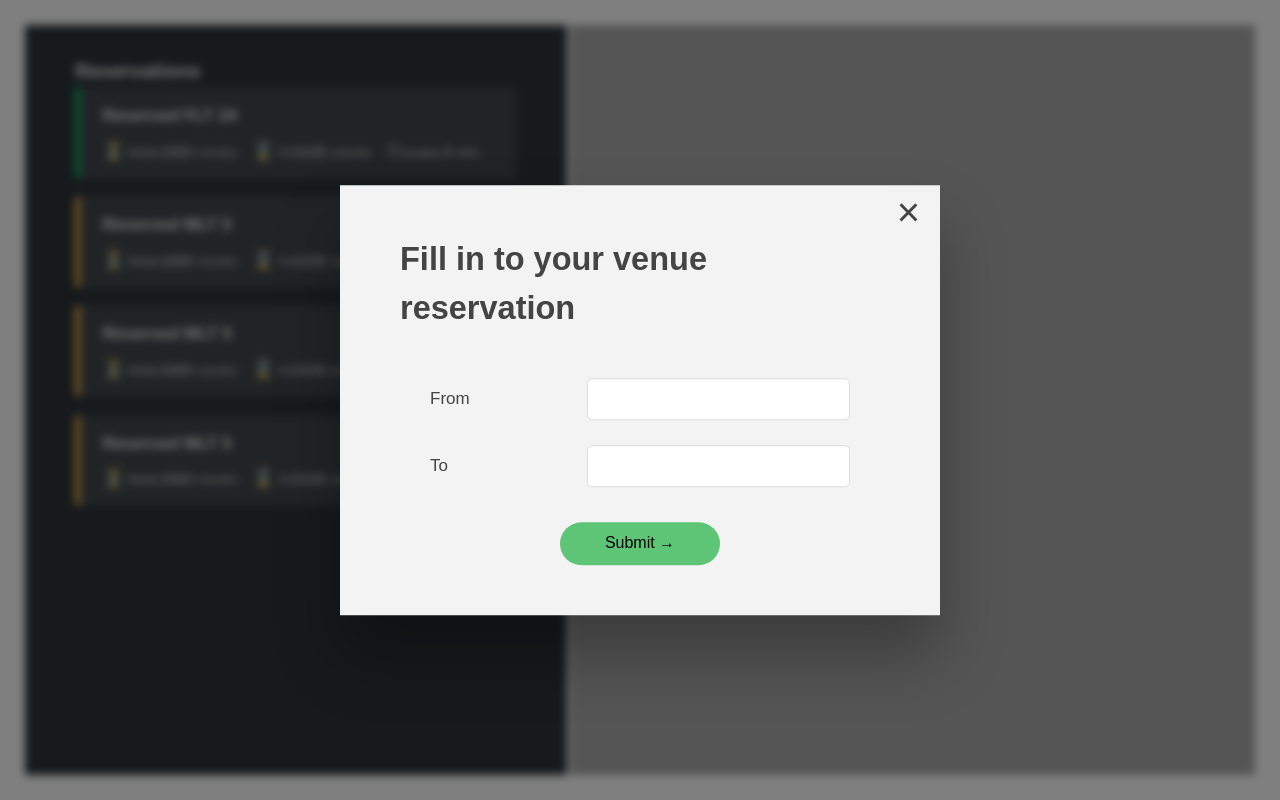
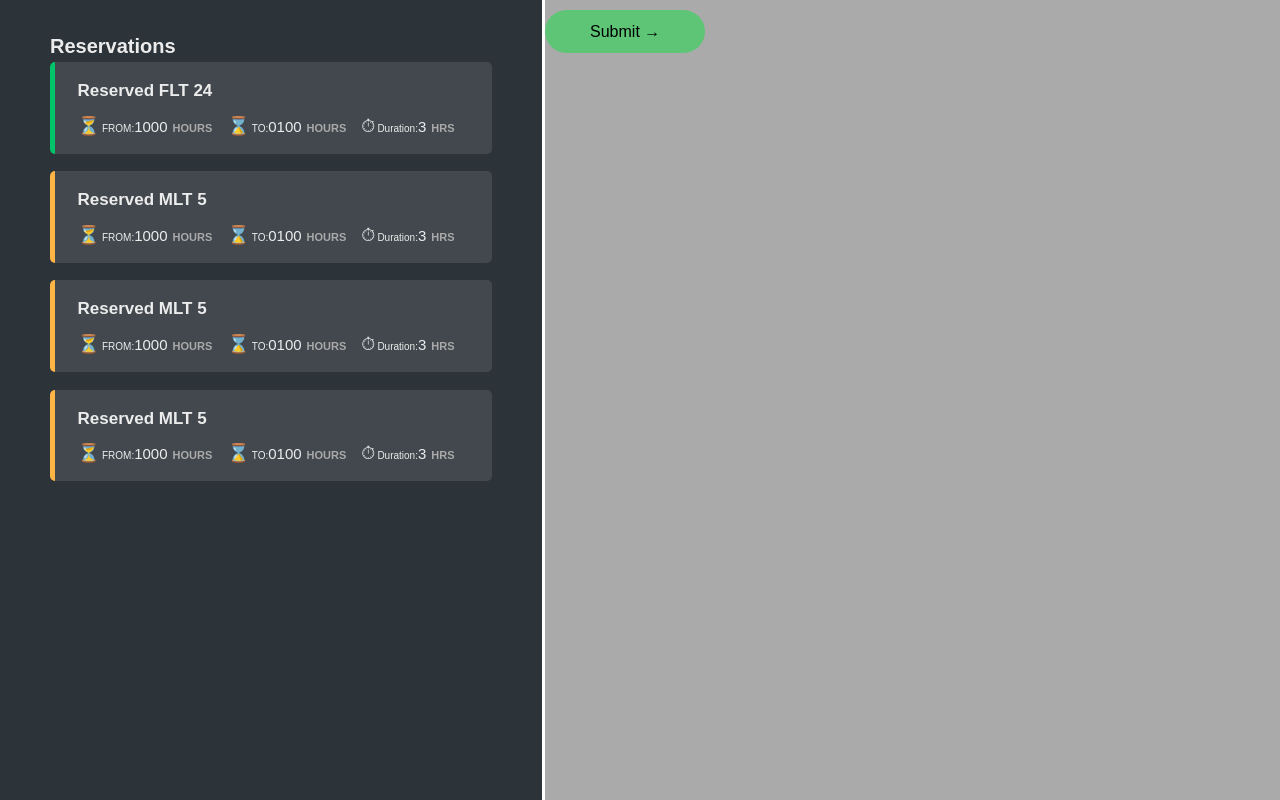
Before and after one commit to Kandy-Hamisi/venue-finder, a PHP site: page / in a window 1280 px wide. Run offline with PHP 8.4, Linux system fonts and the light colour scheme.

Commit message:
done working on the modal and form

```diff
--- a/css/style.css
+++ b/css/style.css
@@ -10,7 +10,7 @@ html {
 }
 
 body {
-    font-family: 'Manrope', sans-serif;
+    font-family: 'Poppins', sans-serif;
     color: #ececec;
     font-weight: 400;
     line-height: 1.6;
@@ -18,8 +18,6 @@ body {
     overscroll-behavior-y: none;
 
     background-color: #fff;
-    padding: 2.5rem;
-
     display: flex;
 }
 
@@ -116,64 +114,6 @@ button:focus {
 }
 
 
-/*
-.form {
-    background-color: #42484d;
-    border-radius: 5px;
-    padding: 1.5rem 2.75rem;
-    margin-bottom: 1.75rem;
-
-    display: grid;
-    grid-template-columns: 1fr 1fr;
-    gap: 0.5rem 2.5rem;
-
-    ( Match height and activity boxes )
-    height: 9.25rem;
-    transition: all 0.5s, transform 1ms;
-}
-
-.form.hidden {
-    transform: translateY(-30rem);
-    height: 0;
-    padding: 0 2.25rem;
-    margin-bottom: 0;
-    opacity: 0;
-}
-
-.form__row {
-    display: flex;
-    align-items: center;
-}
-
-.form__label {
-    flex: 0 0 25%;
-    font-size: 1.5rem;
-    font-weight: 600;
-}
-
-.form__input {
-    width: 75%;
-    padding: 0.3rem 1.1rem;
-    font-family: inherit;
-    font-size: 1.4rem;
-    border: none;
-    border-radius: 3px;
-    background-color: rgb(214, 222, 224);
-    transition: all 0.2s;
-}
-
-.form__input:focus {
-    outline: none;
-    background-color: #fff;
-}
-
-.form__btn {
-    display: none;
-}
-*/
-
-
-
 /* BLOCKS CONTAINER */
 
 #main {
@@ -198,18 +138,19 @@ button:focus {
 }
 
 /* BOOKING FORM */
+
 .modal {
-    color: #444;
+    /* color: #444; */
     position: fixed;
     top: 50%;
     left: 50%;
     transform: translate(-50%, -50%);
     max-width: 60rem;
-    background-color: #f3f3f3;
+    /* background-color: #f3f3f3; */
+    background-color: #42484d;
     padding: 5rem 6rem;
     box-shadow: 0 4rem 6rem rgba(0, 0, 0, 0.3);
     z-index: 1000;
-    transition: all 0.5s;
 }
 
 .overlay {
@@ -238,25 +179,35 @@ button:focus {
     gap: 2.5rem;
 }
 
-.modal__form label {
+.modal__form--label {
     font-size: 1.7rem;
     font-weight: 500;
 }
 
-.modal__form input {
+/* .modal__form input */
+.modal__form--input {
     font-size: 1.7rem;
     padding: 1rem 1.5rem;
     border: 1px solid #ddd;
     border-radius: 0.5rem;
+    background-color: rgb(214, 222, 224);
+    transition: all 0.5s, transform 1ms;
 }
 
-.modal__form button {
+/* .form__input:focus {
+    outline: none;
+    background-color: #fff;
+} */
+
+/* .modal__form button */
+.modal__form--btn {
     grid-column: 1 / span 2;
     justify-self: center;
     margin-top: 1rem;
 }
 
-.btn--close-form {
+
+.btn--close-modal {
     font-family: inherit;
     color: inherit;
     position: absolute;
@@ -268,7 +219,9 @@ button:focus {
     background: none;
 }
 
-/* .hidden {
+
+
+.hidden {
     visibility: hidden;
     opacity: 0;
-} */
+}
--- a/index.html
+++ b/index.html
@@ -6,14 +6,15 @@
     <meta name="viewport" content="width=device-width, initial-scale=1.0">
     <title>Reserve your venue</title>
     <link rel="stylesheet" href="css/style.css">
+    <script defer src="js/script.js"></script>
 </head>
 <body>
     <div class="sidebar">
         <h1>Reservations</h1>
 
         <ul class="reserves">
-<!--
-            <form class="form hidden">
+
+            <!-- <form class="form hidden">
                 <div class="form__row">
                     <label class="form__label">From</label>
                     <input class="form__input" placeholder="0000 hrs">
@@ -118,33 +119,34 @@
                     <span class="reserve__unit"> hrs</span>
                 </div>
             </li>
-
-
-
         </ul>
 
     </div>
 
     <div id="main">
 
+        <button class="btn book modal__form--btn">Submit &rarr;</button>
+
 
     </div>
 
     <div class="modal hidden">
-        <button class="btn--close-form">&times;</button>
+        <button class="btn--close-modal">&times;</button>
         <h2 class="modal__header">
-          Fill in to your venue reservation
+          Fill in to make your venue reservation
         </h2>
         <form class="modal__form">
-          <label>From</label>
-          <input type="text" />
-          <label>To</label>
-          <input type="text" />
-          <button class="btn">Submit &rarr;</button>
+          <label class="modal__form--label">From</label>
+          <input class="modal__form--input" placeholder="0000 hrs"/>
+          <label class="modal__form--label">To</label>
+          <input class="modal__form--input" placeholder="0000 hrs"/>
+
+          <button class="btn modal__form--btn">Submit &rarr;</button>
         </form>
+
     </div>
 
-      <div class="overlay hidden"></div>
+    <div class="overlay hidden"></div>
 
 </body>
 </html>
--- /dev/null
+++ b/js/script.js
@@ -0,0 +1,29 @@
+////////////////////////////////
+// MODAL WINDOW
+
+const modal = document.querySelector('.modal');
+const overlay = document.querySelector('.overlay');
+const btnCloseModal = document.querySelector('.btn--close-modal');
+const btnsOpenModal = document.querySelectorAll('.book');
+
+const openModal = function() {
+    modal.classList.remove('hidden');
+    overlay.classList.remove('hidden');
+};
+
+const closeModal = function() {
+    modal.classList.add('hidden');
+    overlay.classList.add('hidden');
+}
+
+for (let i = 0; i < btnsOpenModal.length; i++)
+    btnsOpenModal[i].addEventListener('click', openModal);
+
+btnCloseModal.addEventListener('click', closeModal);
+overlay.addEventListener('click', closeModal);
+
+document.addEventListener('keydown', function(e) {
+    if(e.key === 'Escape' && !modal.classList.contains('hidden')) {
+        closeModal();
+    }
+});
```
